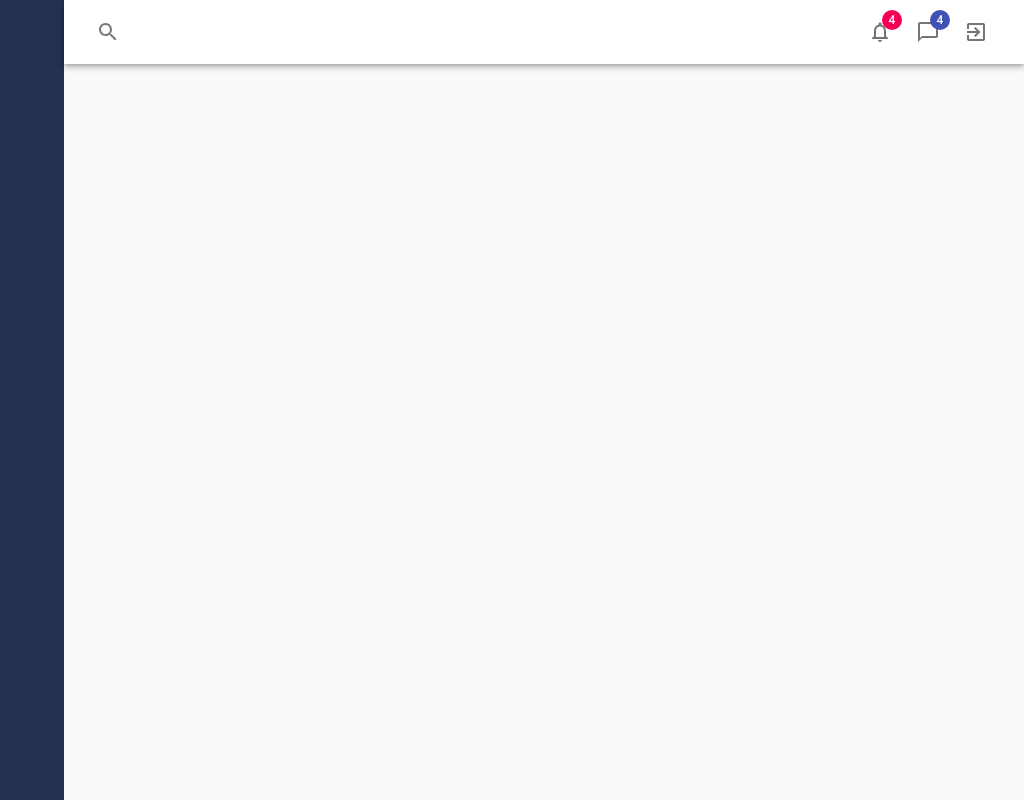
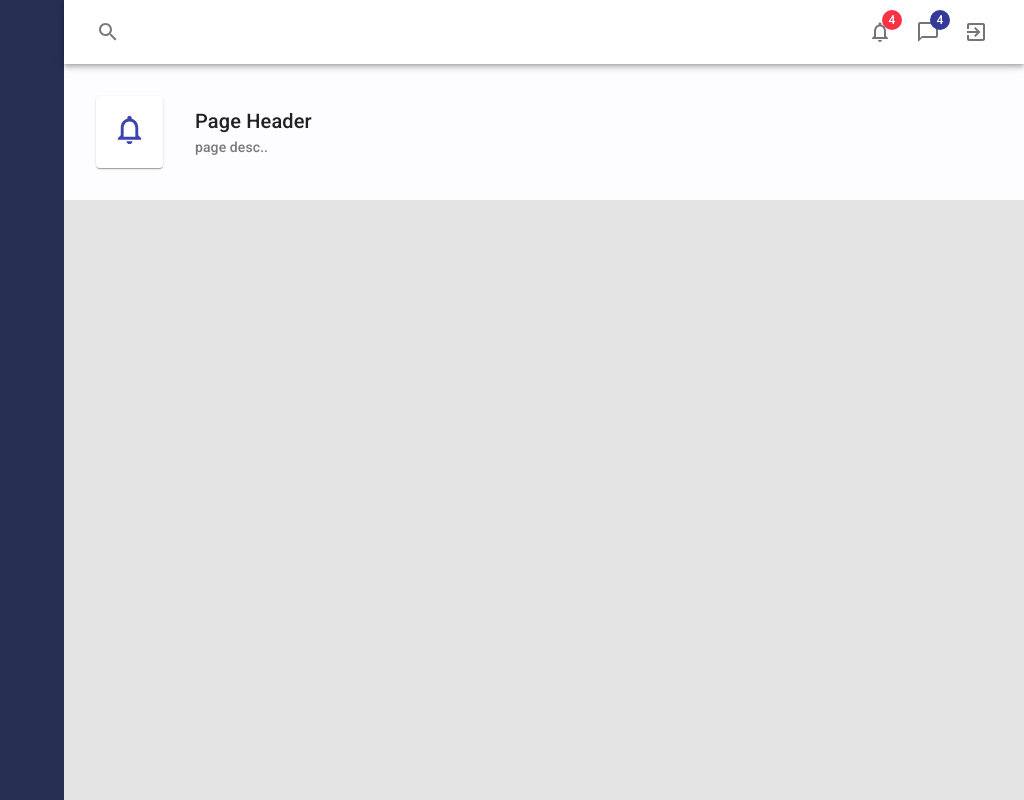
Before and after one commit to fadhilradh/React-Dashboard, a React (Create React App) app: page / in a window 1280 px wide. Shown: the whole page, without its empty margins (256-1280 px from the left). Built offline with nearby package versions, Linux system fonts and the light colour scheme.

Commit message:
finishing header

```diff
--- a/src/App/App.js
+++ b/src/App/App.js
@@ -1,7 +1,40 @@
 import "./App.css";
 import Sidemenu from "../components/SideMenu";
 import Header from "../components/Header";
-import { CssBaseline, makeStyles } from "@material-ui/core";
+import {
+    createMuiTheme,
+    CssBaseline,
+    makeStyles,
+    ThemeProvider,
+} from "@material-ui/core";
+import PageHeader from "../components/PageHeader";
+import NotificationsNoneIcon from "@material-ui/icons/NotificationsNone";
+
+const theme = createMuiTheme({
+    palette: {
+        primary: {
+            main: "#333996",
+            light: "#f8324526",
+        },
+        secondary: {
+            main: "#f83245",
+            light: "#f832456",
+        },
+        background: {
+            default: "#e4e4e4",
+        },
+    },
+    overrides: {
+        MuiAppBar: {
+            transform: "translateZ(0)",
+        },
+    },
+    // props: {
+    //     MuiIconButton: {
+    //         disableRipple: true,
+    //     },
+    // },
+});
 
 const useStyles = makeStyles({
     appMain: {
@@ -13,14 +46,18 @@ const useStyles = makeStyles({
 function App() {
     const classes = useStyles();
     return (
-        <>
+        <ThemeProvider theme={theme}>
             <Sidemenu />
             <div className={classes.appMain}>
                 <Header />
+                <PageHeader
+                    title="Page Header"
+                    subtitle="page desc.."
+                    icon={<NotificationsNoneIcon fontSize="large" />}
+                />
             </div>
-
             <CssBaseline />
-        </>
+        </ThemeProvider>
     );
 }
 
--- a/src/components/Header.js
+++ b/src/components/Header.js
@@ -12,7 +12,7 @@ import ChatBubbleOutlineIcon from "@material-ui/icons/ChatBubbleOutline";
 import ExitToAppIcon from "@material-ui/icons/ExitToApp";
 import SearchIcon from "@material-ui/icons/Search";
 
-const useStyles = makeStyles({
+const useStyles = makeStyles((theme) => ({
     root: {
         backgroundColor: "white",
     },
@@ -25,10 +25,13 @@ const useStyles = makeStyles({
             backgroundColor: "#f2f2f2",
         },
         "& .MuiSvgIcon-root": {
-            marginRight: "8px",
+            marginRight: theme.spacing(1),
         },
     },
-});
+    shape: {
+        borderRadius: "12px",
+    },
+}));
 
 const Header = () => {
     const classes = useStyles();
--- /dev/null
+++ b/src/components/PageHeader.js
@@ -0,0 +1,45 @@
+import { makeStyles, Typography } from "@material-ui/core";
+import { Card, Paper } from "@material-ui/core";
+
+const useStyles = makeStyles((theme) => ({
+    root: {
+        backgroundColor: "#fdfdff",
+    },
+    pageHeader: {
+        padding: theme.spacing(4),
+        display: "flex",
+        marginBottom: theme.spacing(2),
+        alignItems: "center ",
+    },
+    pageIcon: {
+        display: "inline-block",
+        padding: theme.spacing(2),
+        color: "#3c44b1",
+    },
+    pageTitle: {
+        paddingLeft: theme.spacing(4),
+        "& .MuiTypography-subtitle2": {
+            opacity: "0.6",
+        },
+    },
+}));
+
+const PageHeader = ({ title, subtitle, icon }) => {
+    const classes = useStyles();
+
+    return (
+        <Paper elevation={0} square className={classes.root}>
+            <div className={classes.pageHeader}>
+                <Card className={classes.pageIcon}>{icon} </Card>
+                <div className={classes.pageTitle}>
+                    <Typography variant="h6" component="div">
+                        {title}
+                    </Typography>
+                    <Typography variant="subtitle2">{subtitle}</Typography>
+                </div>
+            </div>
+        </Paper>
+    );
+};
+
+export default PageHeader;
```
Also changed, not shown: src/pages/employee.js (added), src/pages/employeeForm.js (added).
